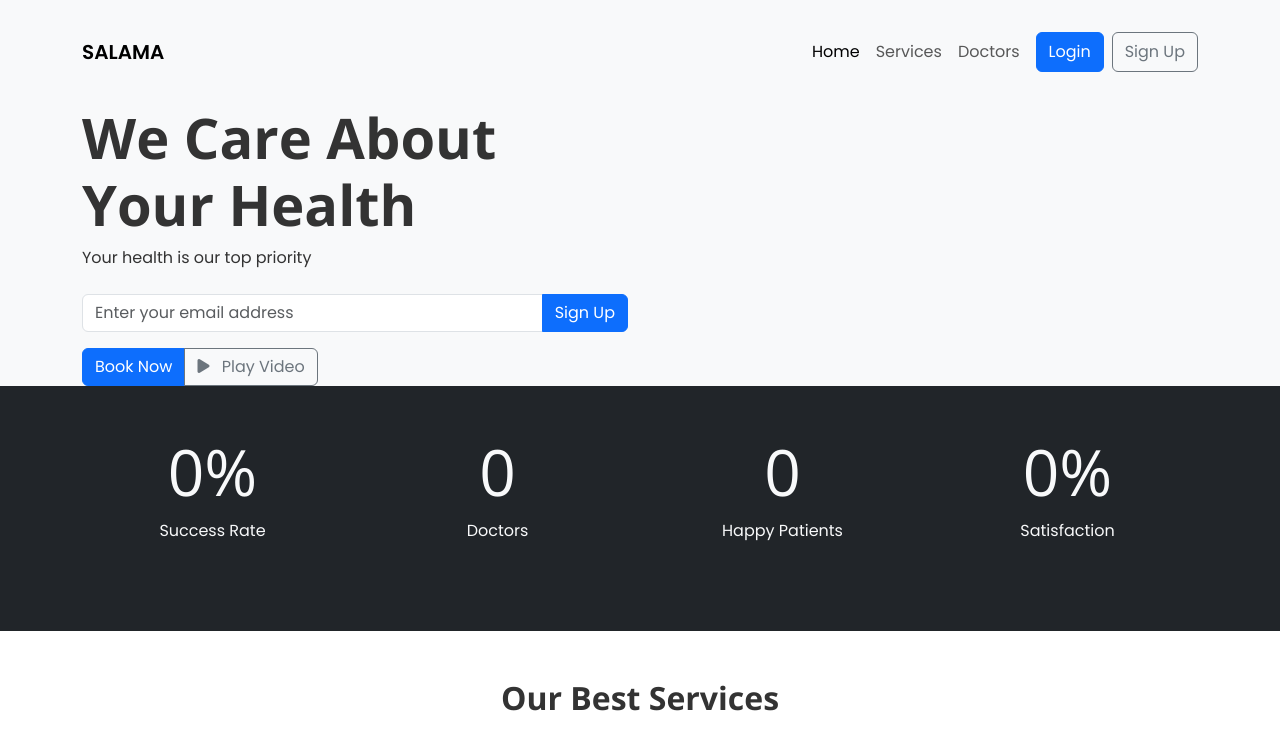
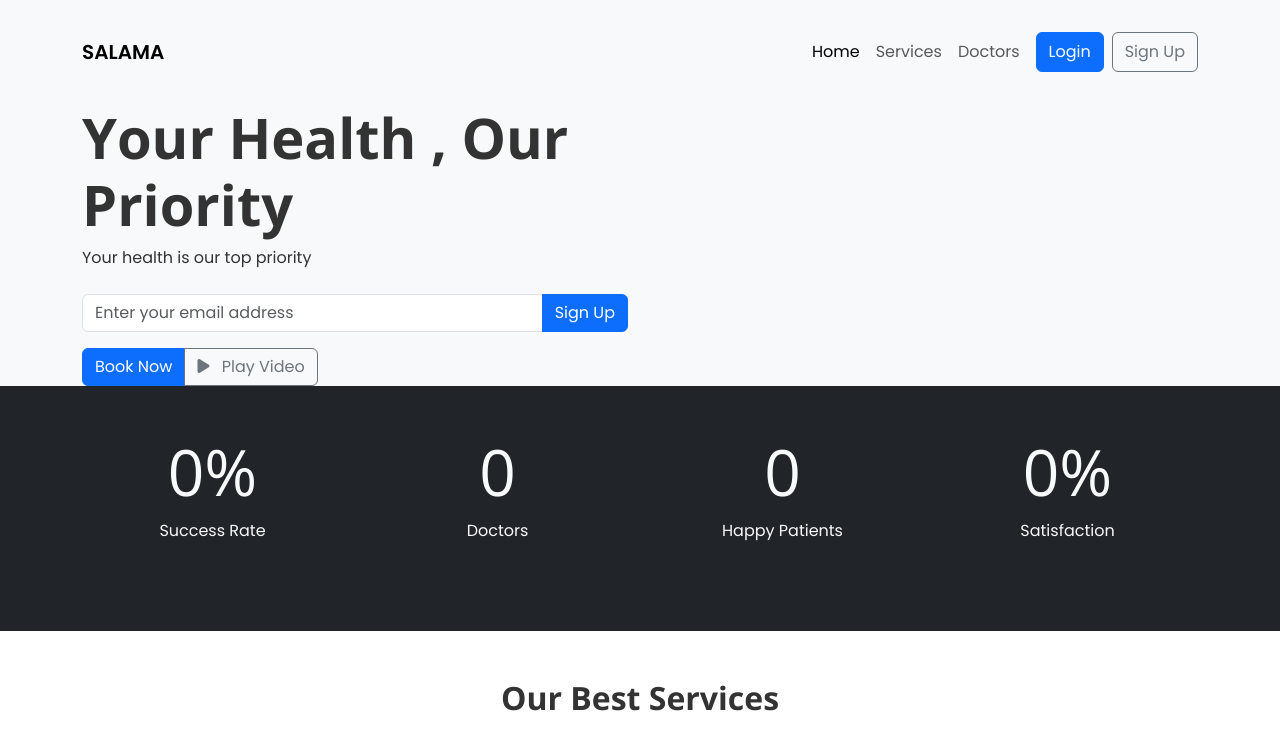
Before and after one commit to Solsauti/Salama-website, a plain HTML site: page index.html in a window 1280 px wide. Shown: the top 739 px of the page. Drawn offline with nearby package versions, Linux system fonts and the light colour scheme.

Commit message:
Update index.html

```diff
--- a/index.html
+++ b/index.html
@@ -49,7 +49,7 @@
         <div class="container">
             <div class="row align-items-center">
                 <div class="col-md-6 text-left">
-                    <h1 class="display-4 fw-bold">We Care About Your Health</h1>
+                    <h1 class="display-4 fw-bold">Your Health , Our Priority</h1>
                     <p>Your health is our top priority</p>
                     <form class="mt-4" id="signup-form">
                         <div class="input-group">
```
